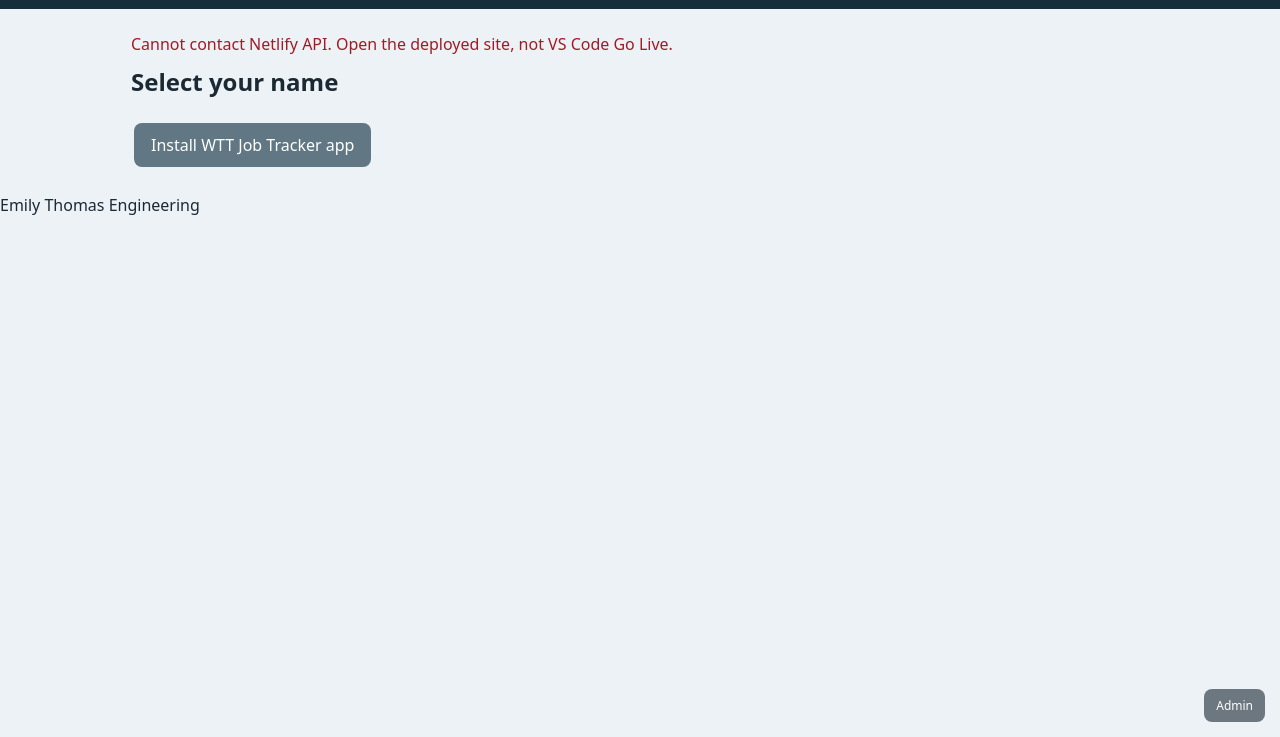
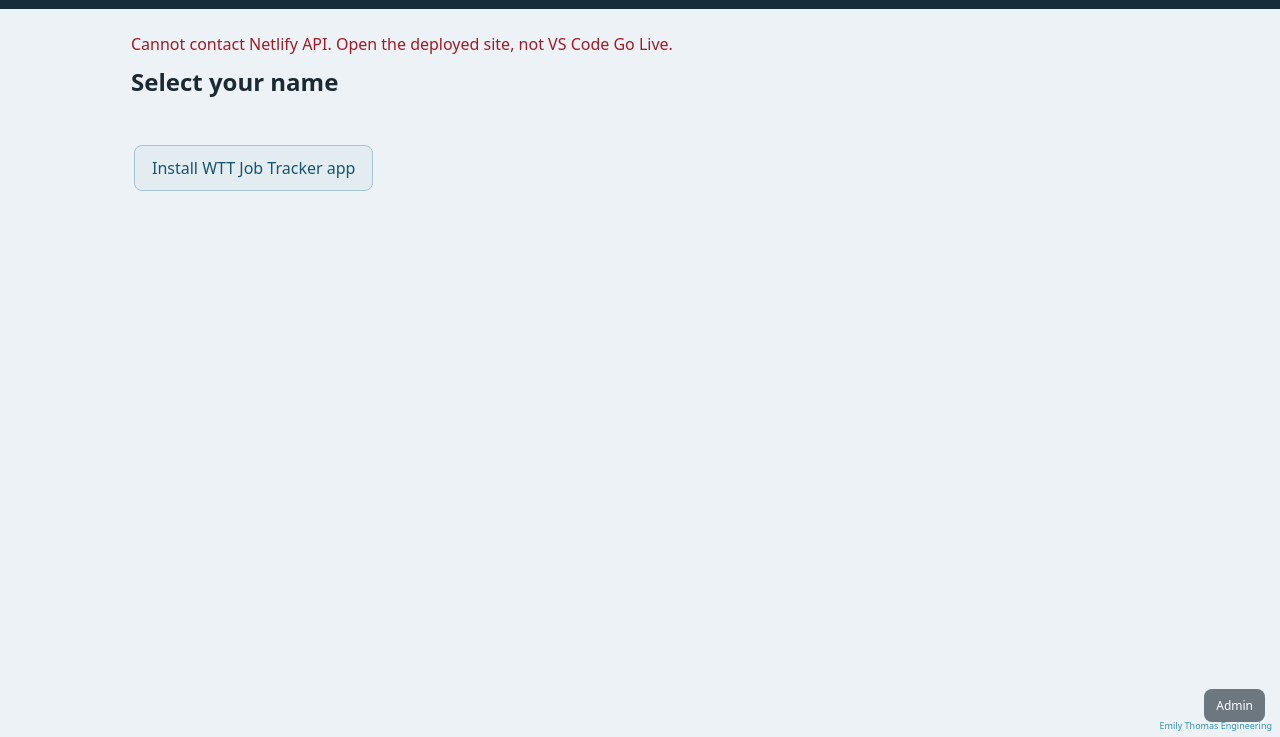
Before and after one commit to EmilyThomasEngineering/wtt-job-tracker, a website: page index.html in a window 1280 px wide. Shown: the part 63-800 px from the top of the page. Drawn offline with Linux system fonts and the light colour scheme; no server answers.

Commit message:
Make workshop manage controls obvious and style app install/footer

```diff
--- a/css/v2.css
+++ b/css/v2.css
@@ -44,3 +44,6 @@ tr.click-row:hover{filter:brightness(.97)}
 .bar nav button.settings-nav{background:#e1e5e8;color:#37434a;font-weight:500;border:1px solid #c8d0d5}
 
 .live-staff-detail{margin:5px 0}.live-staff-detail summary{cursor:pointer;list-style:revert}.live-staff-detail summary::marker{color:#344b58}.live-controls{padding:8px 12px 12px;background:#f2f5f7;border-radius:0 0 8px 8px}.live-controls select{margin:4px 0;max-width:100%}.live-staff-detail[open] summary{border-radius:8px 8px 0 0}
+
+/* Visible staff action affordance, install link and unobtrusive credit */
+.live-staff-detail summary strong small{font-size:.72rem;font-weight:650;color:#16516a;margin-left:8px;text-decoration:underline}.live-staff-detail[open] summary strong small{color:#294d58}.live-staff-detail summary:hover{outline:2px solid #0b94b2}.live-staff-detail summary{align-items:center}.install-panel{margin:22px 0 12px}.install-panel button{background:#e3edf1;color:#17546b;border:1px solid #a4c4d1}.install-panel p{font-size:.86rem;max-width:600px;color:#4b5c66}.ete-credit{position:fixed;bottom:5px;right:8px;font-size:9px;color:#007c9e;opacity:.8;pointer-events:none;z-index:4}body{padding-bottom:22px}
```
